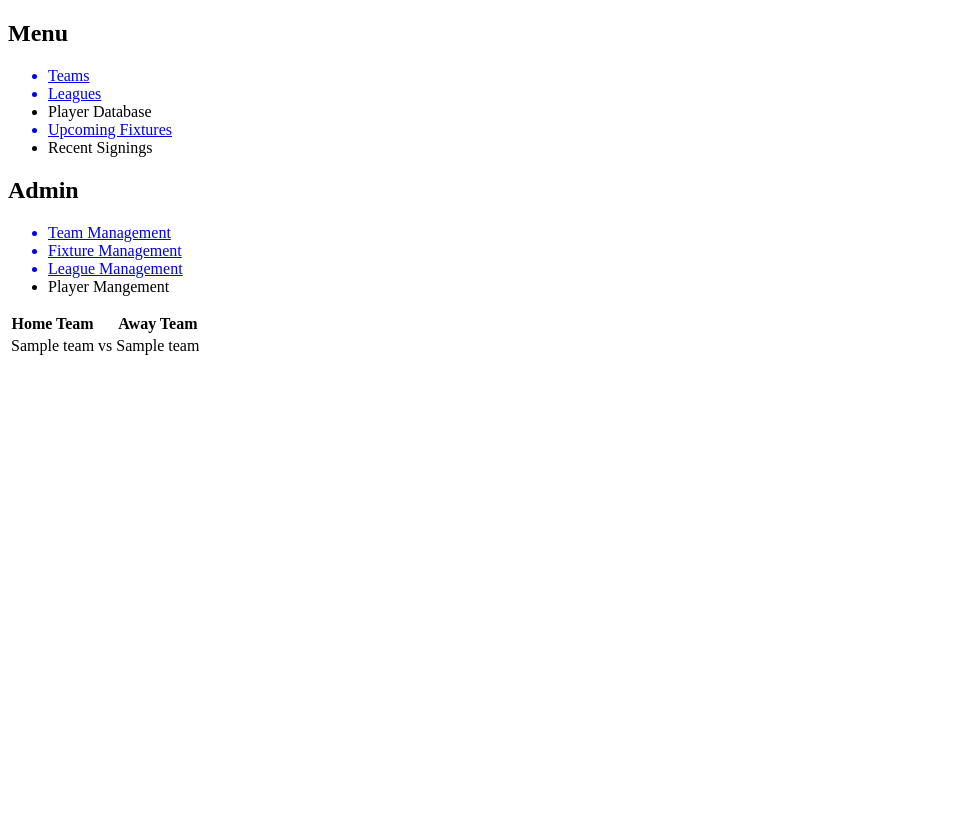
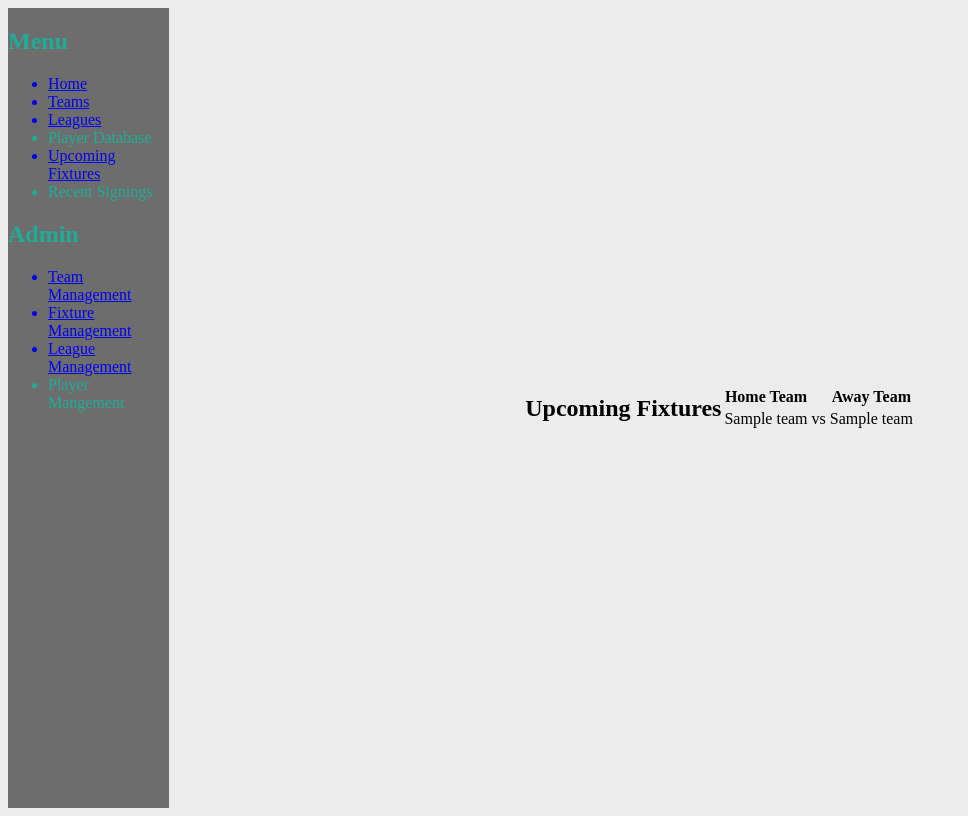
Before and after one commit to chdavidson/Football-Score-Tracker, a Flask app: page /upcoming in a window 1280 px wide. Shown: the whole page, without its empty margins (0-968 px from the left). Before the commit the page ends 355 px from the top, so only its background shows below. Run offline with Flask 2, Linux system fonts and the light colour scheme; a database or web service that is not in the repository returns one stand-in record (values such as "Sample title"); some libraries are stand-ins or nearby versions.

Commit message:
homepage css reasonable

```diff
--- /dev/null
+++ b/static/css/style.css
@@ -0,0 +1,36 @@
+body {
+    background-color: #ECECEC;
+    border: 0px;
+}
+
+.flex_container{
+    display: flex;
+    flex-wrap: wrap;
+
+}
+
+.menu_container {
+    flex-basis: 10rem;
+    flex-grow: 1;
+    height: 100vh;
+
+
+
+    color: #1EAe98;
+    background-color: #6E6D6D;
+}
+
+.menu_container > nav > ul > a:visited {
+    color: #1EAe98;
+
+
+}
+
+.main_container {
+    flex-basis: 0;
+    flex-grow: 999;
+    min-width: 50%;
+    display: flex;
+    align-items: center;
+    justify-content: center;
+}
--- a/templates/base.html
+++ b/templates/base.html
@@ -4,12 +4,16 @@
     <meta charset="UTF-8">
     <meta http-equiv="X-UA-Compatible" content="IE=edge">
     <meta name="viewport" content="width=<device-width>, initial-scale=1.0">
-    <title>Document</title>
+    <link rel="stylesheet" href="{{ url_for('static', filename='css/style.css') }}">
+    <title>Fitba</title>
 </head>
 <body>
+    <div class='flex_container'>
+        <div class='menu_container'>
             <nav class='menu'>
                 <h2>Menu</h2>
                 <ul class='user'>
+                    <a href='/'><li>Home</li></a>
                     <a href='/teams'><li>Teams</li></a>
                     <a href='/leagues'><li>Leagues</li></a>
                     <li>Player Database</li>
@@ -24,9 +28,11 @@
                     <li>Player Mangement</li>
                 </ul>
             </nav>
+        </div>
         <div class='main_container'>
             {% block content %}
             {% endblock content %}
         </div>
+    </div>
 </body>
 </html>
--- a/templates/fixtures/user/index.html
+++ b/templates/fixtures/user/index.html
@@ -2,19 +2,20 @@
 
 {% block content %}
 
-{% for fixture in fixtures  %}
-
+<h2>Upcoming Fixtures</h2>
 <table class='upcoming_fixtures'>
     <tr>
         <th>Home Team</th>
         <th></th>
         <th>Away Team</th>
     </tr>
-    </tr>
-        <td>{{fixture.home_team.name}}</td>
-        <td>vs</td>
-        <td>{{fixture.away_team.name}}</td>
+    {% for fixture in fixtures  %}
+        <tr>
+            <td>{{fixture.home_team.name}}</td>
+            <td>vs</td>
+            <td>{{fixture.away_team.name}}</td>
+        </tr>
+    {% endfor %}
 </table>
-{% endfor %}
 
 {% endblock content %}
```
Also changed, not shown: static/style.css (deleted). Lines whose indentation alone changed are shown as unchanged.
